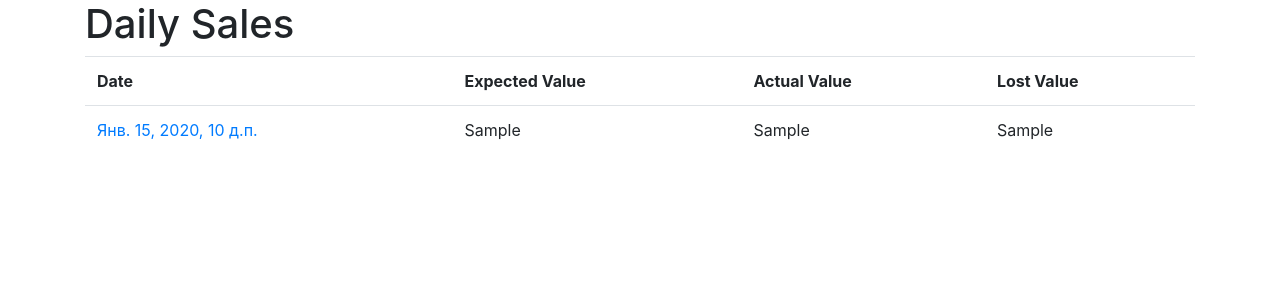
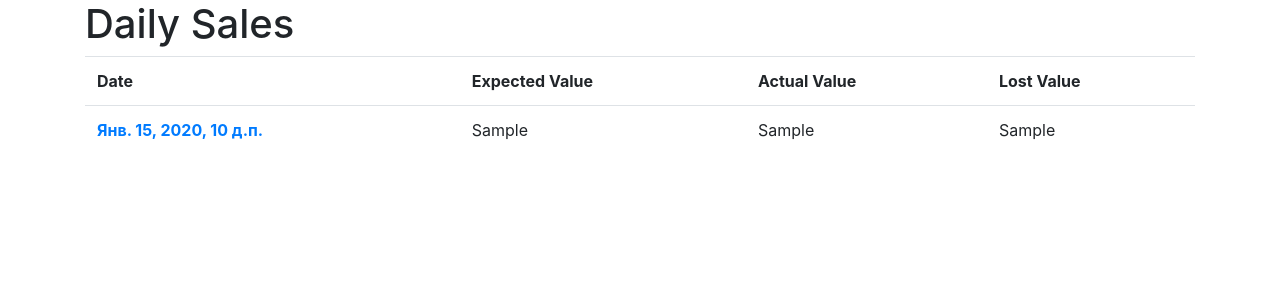
Before and after one commit to leonmaks/ffba2, a Django app: template rpt/templates/rpt/daily_sales.html in a window 1280 px wide. Shown: the top 300 px of the page. Run offline with Django 3.2, Linux system fonts and the light colour scheme; the template is opened without the code that fills it: most values are stand-ins (such as "Sample title", 1, 10 or a date in 2020); some libraries are stand-ins or nearby versions.

Commit message:
daily sales report stypes update

```diff
--- a/rpt/templates/rpt/daily_sales.html
+++ b/rpt/templates/rpt/daily_sales.html
@@ -17,7 +17,7 @@
   {% endif %} -->
 
   {% if object_list %}
-    <table class="table table-hover">
+    <table class="table">
       <tr>
         <th>Date</th>
         {% comment %} <th>Cashreg</th> {% endcomment %}
@@ -28,7 +28,7 @@
       {% for rec in object_list %}
         <tr>
             <td>
-            <label class="btn-outline-primary" for="{{ rec.sales_date }}">{{ rec.sales_date }}</label>
+              <label class="btn-outline-primary" for="{{ rec.sales_date }}"><b>{{ rec.sales_date }}</b></label>
               <input type="checkbox" name="{{ rec.sales_date }}" id="{{ rec.sales_date }}" data-toggle="ffba_toggle" style="display: none">
             </td>
             <td>{{ rec.expected_sales_value }}</td>
```
Lines whose indentation alone changed are shown as unchanged.
